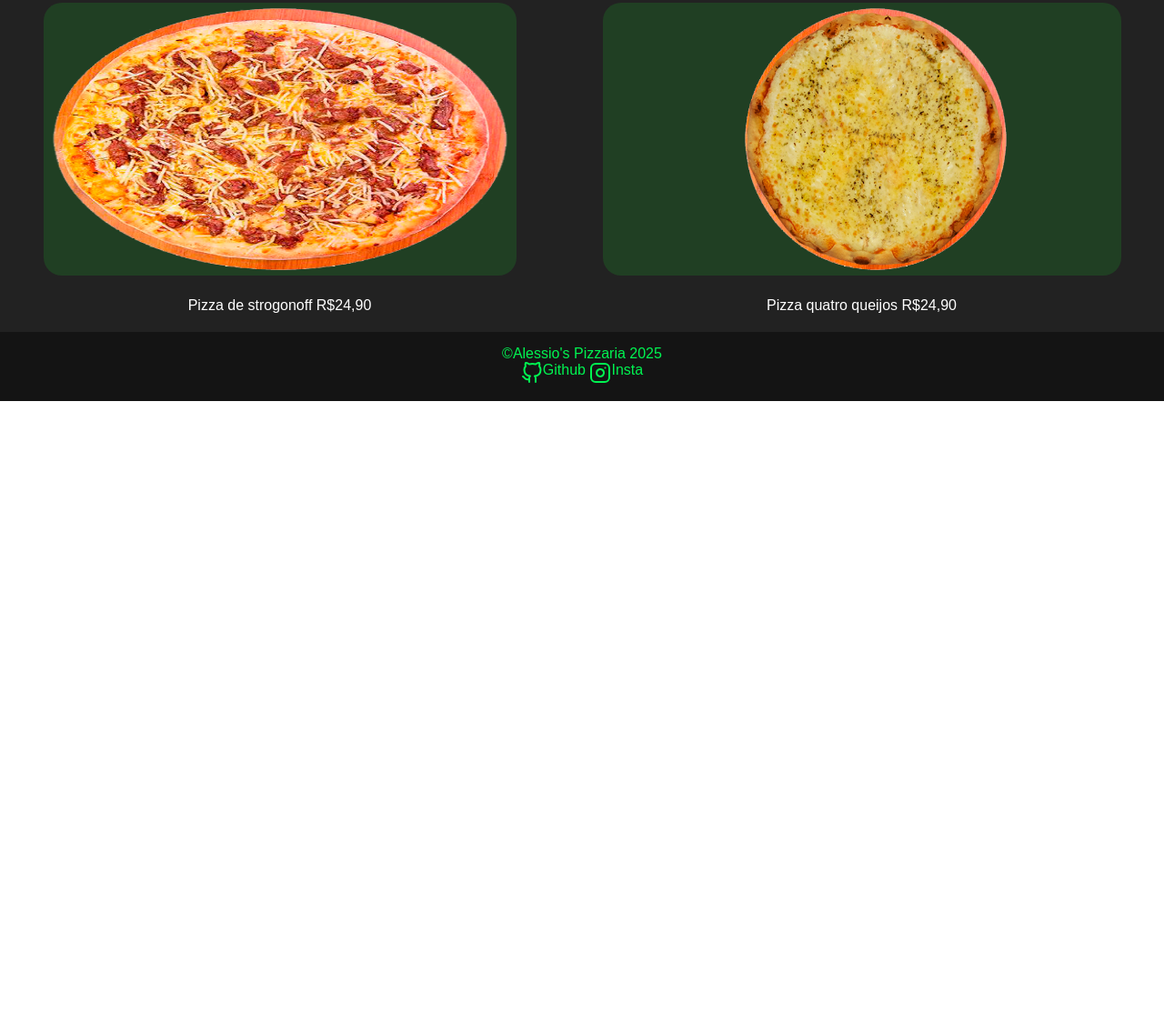
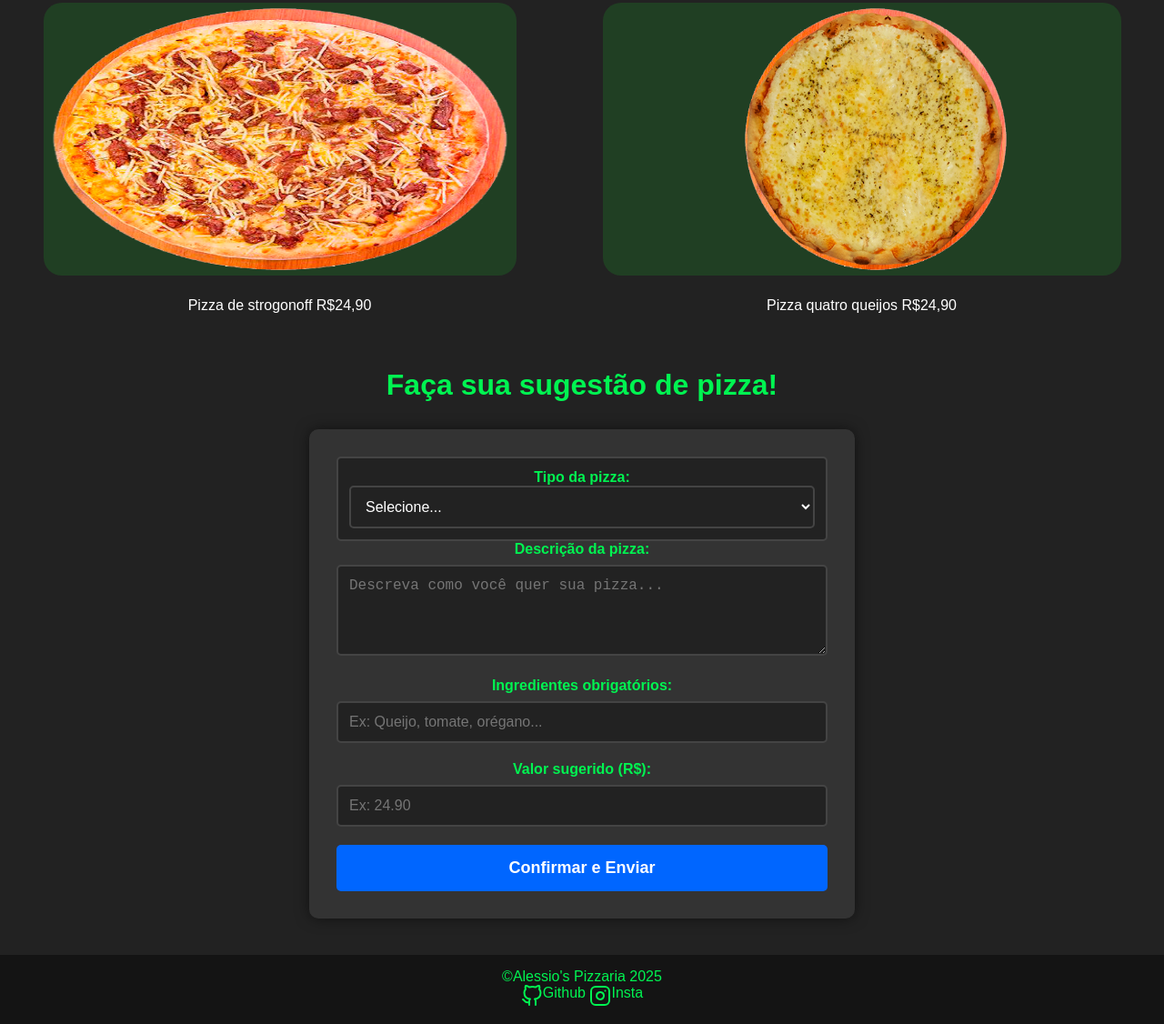
Before and after one commit to lorenzoDias0/pizzariaLawrence, a plain HTML site: page index.html in a window 1280 px wide. Shown: the part 1353-2479 px from the top of the page at 91% size. Before the commit the page ends 1794 px from the top, so only its background shows below. Drawn offline with nearby package versions, Linux system fonts and the light colour scheme.

Commit message:
formulario feito

```diff
--- a/index.css
+++ b/index.css
@@ -30,7 +30,8 @@ nav ul li a {
 }
 
 .welcome {
-  background: url("https://expressodelivery.com.br/blog/wp-content/uploads/2015/10/forno-a-lenha-pizzaria-810x420.png") center center/cover no-repeat;
+  background: url("https://expressodelivery.com.br/blog/wp-content/uploads/2015/10/forno-a-lenha-pizzaria-810x420.png")
+    center center/cover no-repeat;
   height: 100vh;
   display: flex;
   justify-content: center;
@@ -188,3 +189,106 @@ nav ul li a {
   display: inline-flex;
   color: #00f451;
 }
+.sugestao-pizza {
+  background-color: #222;
+  padding: 40px 20px;
+  color: white;
+  text-align: center;
+}
+
+.sugestao-pizza h2 {
+  color: #00f451;
+  margin-bottom: 30px;
+  font-size: 2em;
+}
+
+.formulariosugestao {
+  max-width: 600px;
+  margin: 0 auto;
+  background-color: #333;
+  padding: 30px;
+  border-radius: 10px;
+  box-shadow: 0 0 15px rgba(0, 0, 0, 0.5);
+}
+
+.formulariodescricao {
+  margin-bottom: 20px;
+  text-align: center;
+}
+
+.formulariodescricao label {
+  display: block;
+  margin-bottom: 8px;
+  color: #00f451;
+  font-weight: bold;
+}
+
+.form-group {
+  width: 100%;
+  padding: 12px;
+  border: 2px solid #444;
+  border-radius: 5px;
+  background-color: #222;
+  color: #00f451;
+  font-size: 16px;
+  font-weight: bold;
+}
+#tipo-pizza {
+  width: 100%;
+  padding: 12px;
+  border: 2px solid #444;
+  border-radius: 5px;
+  background-color: #222;
+  color: white;
+  font-size: 16px;
+}
+
+.formulariodescricao select {
+  width: 100%;
+  padding: 12px;
+  border: 2px solid #444;
+  border-radius: 5px;
+  background-color: #222;
+  color: white;
+  font-size: 16px;
+}
+.formulariodescricao input {
+  width: 100%;
+  padding: 12px;
+  border: 2px solid #444;
+  border-radius: 5px;
+  background-color: #222;
+  color: white;
+  font-size: 16px;
+}
+.formulariodescricao textarea {
+  width: 100%;
+  padding: 12px;
+  border: 2px solid #444;
+  border-radius: 5px;
+  background-color: #222;
+  color: white;
+  font-size: 16px;
+}
+
+.formulariodescricao textarea {
+  resize: vertical;
+  min-height: 100px;
+}
+
+.btn-enviar {
+  background-color: #0066ff;
+  color: white;
+  border: none;
+  padding: 15px 30px;
+  font-size: 18px;
+  border-radius: 5px;
+  cursor: pointer;
+  transition: background-color 0.3s;
+  font-weight: bold;
+  width: 100%;
+}
+
+.btn-enviar:hover {
+  background-color: #0055cc;
+}
--- a/index.html
+++ b/index.html
@@ -63,6 +63,36 @@
     </section>
 
   </section>
+  <section class="sugestao-pizza">
+    <h2>Faça sua sugestão de pizza!</h2>
+    <form class="formulariosugestao">
+      <div class="form-group">
+        <label for="tipo-pizza">Tipo da pizza:</label>
+        <select id="tipo-pizza" name="tipo-pizza">
+          <option value="">Selecione...</option>
+          <option value="doce">Doce</option>
+          <option value="salgada">Salgada</option>
+        </select>
+      </div>
+
+      <div class="formulariodescricao">
+        <label for="descricao">Descrição da pizza:</label>
+        <textarea id="descricao" name="descricao" rows="4" placeholder="Descreva como você quer sua pizza..."></textarea>
+      </div>
+
+      <div class="formulariodescricao">
+        <label for="ingredientes">Ingredientes obrigatórios:</label>
+        <input type="text" id="ingredientes" name="ingredientes" placeholder="Ex: Queijo, tomate, orégano...">
+      </div>
+
+      <div class="formulariodescricao">
+        <label for="valor">Valor sugerido (R$):</label>
+        <input type="number" id="valor" name="valor" min="0" step="0.01" placeholder="Ex: 24.90">
+      </div>
+
+      <button type="submit" class="btn-enviar">Confirmar e Enviar</button>
+    </form>
+  </section>
   <footer class="rodape">
     <p>&copy;Alessio's Pizzaria 2025</p>
     <a class="github" href="https://github.com/lorenzoDias0"><i data-feather="github"></i>Github</a>
```
Also changed, not shown: 1 other file.
